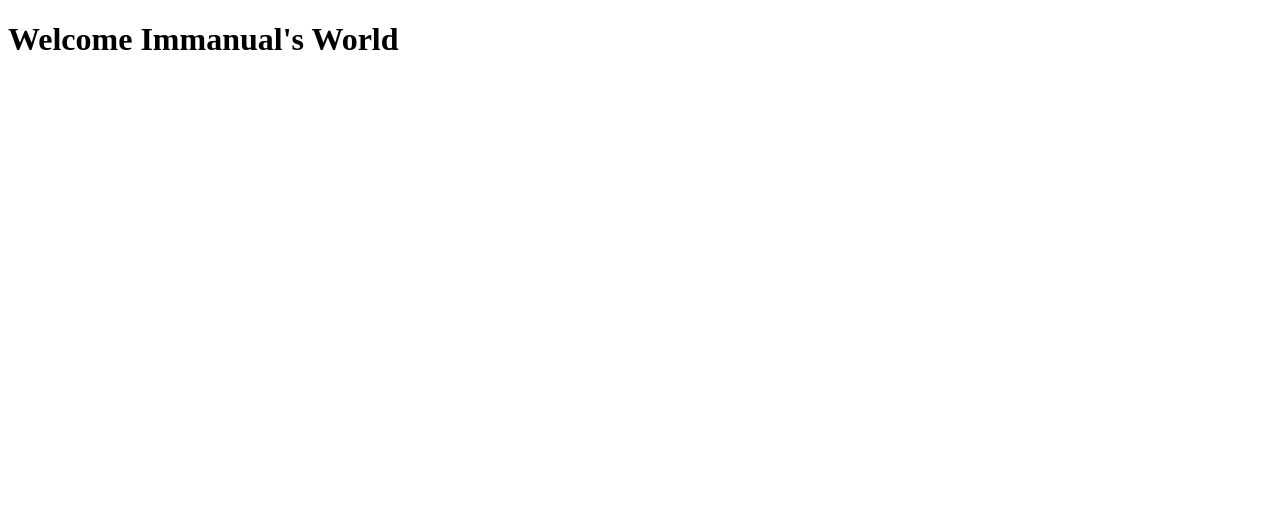
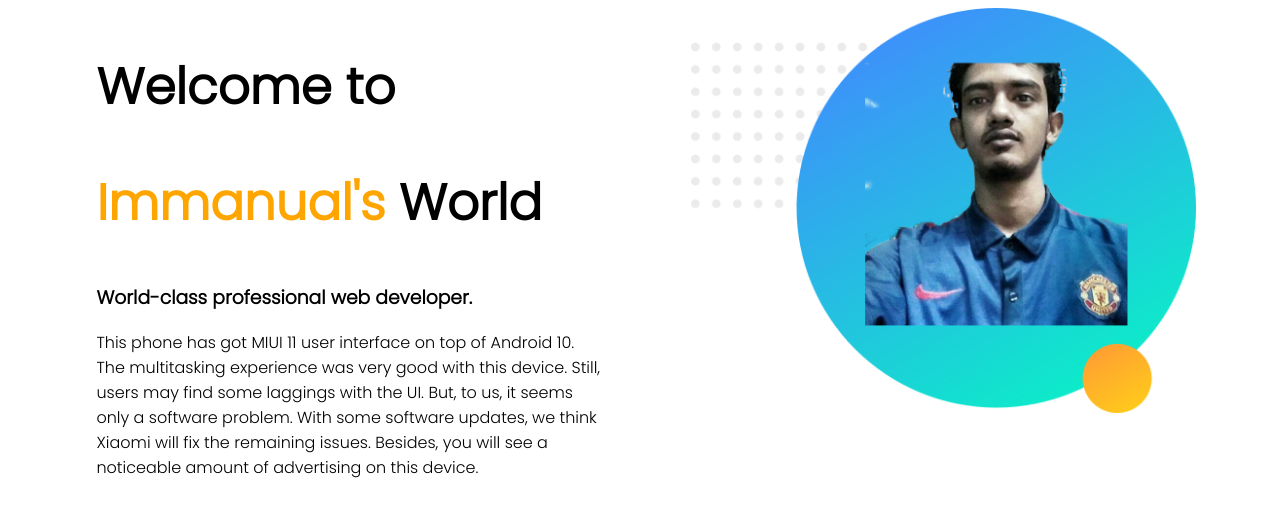
Before and after one commit to immanual19/webPortfolio, a plain HTML site: page index.html in a window 1280 px wide. Drawn offline with Linux system fonts and the light colour scheme.

Commit message:
added top part

```diff
--- a/index.html
+++ b/index.html
@@ -4,9 +4,22 @@
     <meta charset="UTF-8">
     <meta name="viewport" content="width=device-width, initial-scale=1.0">
     <title>Sarker A. Immanual</title>
+    <link rel="preconnect" href="https://fonts.gstatic.com">
+<link href="https://fonts.googleapis.com/css2?family=Poppins:wght@300&display=swap" rel="stylesheet">
     <link rel="stylesheet" href="style.css">
 </head>
 <body>
-    <h1>Welcome Immanual's World</h1>
+    <section>
+        <div class="halfWidth">
+        <h1>Welcome to</h1>
+        <h1> <span class="nameHighlight"> Immanual's</span> World</h1>
+        <h3>World-class professional web developer.</h3>
+        <p>This phone has got MIUI 11 user interface on top of Android 10. The multitasking experience was very good with this device. Still, users may find some laggings with the UI. But, to us, it seems only a software problem. With some software updates, we think Xiaomi will fix the remaining issues. Besides, you will see a noticeable amount of advertising on this device.</p>
+        </div>
+        <div class="halfWidth">
+            <img src="images/profile.png" alt="">
+        </div>
+    </section>
+
 </body>
 </html>
--- a/style.css
+++ b/style.css
@@ -0,0 +1,18 @@
+body{
+    font-family: 'Poppins', sans-serif;
+}
+h1{
+    font-size: 50px;
+}
+.nameHighlight{
+    color: orange;
+}
+.halfWidth{
+    width: 40%;
+    float: left;
+    margin-left: 5%;
+    padding-left: 2%;
+}
+.halfWidth img{
+    width: 100%;
+}
```
Also changed, not shown: images/profile.png (added), 2 other files.
